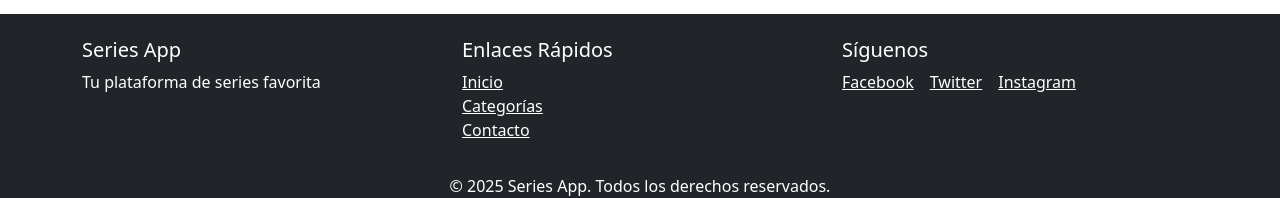
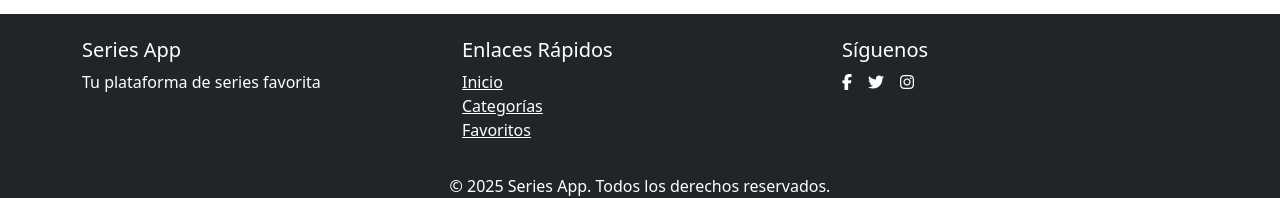
Before and after one commit to Thecabezon/Laboratorio_09-DAE, a React (Vite) app: page /series in a window 1280 px wide. Shown: the part 1184-1382 px from the top of the page. Built offline with nearby package versions, Linux system fonts and the light colour scheme.

Commit message:
Iconos de redes Sociales actualizado

```diff
--- a/index.html
+++ b/index.html
@@ -6,6 +6,11 @@
     <meta name="viewport" content="width=device-width, initial-scale=1.0" />
     <title>Vite + React</title>
     <link href="https://cdn.jsdelivr.net/npm/bootstrap@5.3.3/dist/css/bootstrap.min.css" rel="stylesheet" integrity="sha384-QWTKZyjpPEjISv5WaRU9OFeRpok6YctnYmDr5pNlyT2bRjXh0JMhjY6hW+ALEwIH" crossorigin="anonymous">
+    <link
+      rel="stylesheet"
+      href="https://cdnjs.cloudflare.com/ajax/libs/font-awesome/6.5.0/css/all.min.css"
+    />
+
   </head>
   <body>
     <div id="root"></div>
--- a/src/App.jsx
+++ b/src/App.jsx
@@ -107,7 +107,6 @@ function App() {
             />
           </Routes>
         </main>
-
         <FooterComponent />
       </div>
     </Router>
--- a/src/components/FooterComponent.jsx
+++ b/src/components/FooterComponent.jsx
@@ -12,19 +12,26 @@ const FooterComponent = () => {
                     <div className="col-md-4">
                         <h5>Enlaces Rápidos</h5>
                         <ul className="list-unstyled">
-                            <li><a href="#" className="text-white">Inicio</a></li>
-                            <li><a href="#" className="text-white">Categorías</a></li>
-                            <li><a href="#" className="text-white">Contacto</a></li>
+                            <li><a href="/" className="text-white">Inicio</a></li>
+                            <li><a href="/categorias" className="text-white">Categorías</a></li>
+                            <li><a href="/favoritos" className="text-white">Favoritos</a></li>
                         </ul>
                     </div>
                     <div className="col-md-4">
-                        <h5>Síguenos</h5>
-                        <div className="d-flex gap-3">
-                            <a href="#" className="text-white">Facebook</a>
-                            <a href="#" className="text-white">Twitter</a>
-                            <a href="#" className="text-white">Instagram</a>
-                        </div>
+                    <h5>Síguenos</h5>
+                    <div className="d-flex gap-3">
+                        <a  className="text-white">
+                        <i className="fab fa-facebook-f"></i>
+                        </a>
+                        <a  className="text-white">
+                        <i className="fab fa-twitter"></i>
+                        </a>
+                        <a  className="text-white">
+                        <i className="fab fa-instagram"></i>
+                        </a>
                     </div>
+                    </div>
+
                 </div>
                 <div className="text-center mt-3">
                     <p className="mb-0">© 2025 Series App. Todos los derechos reservados.</p>
```
